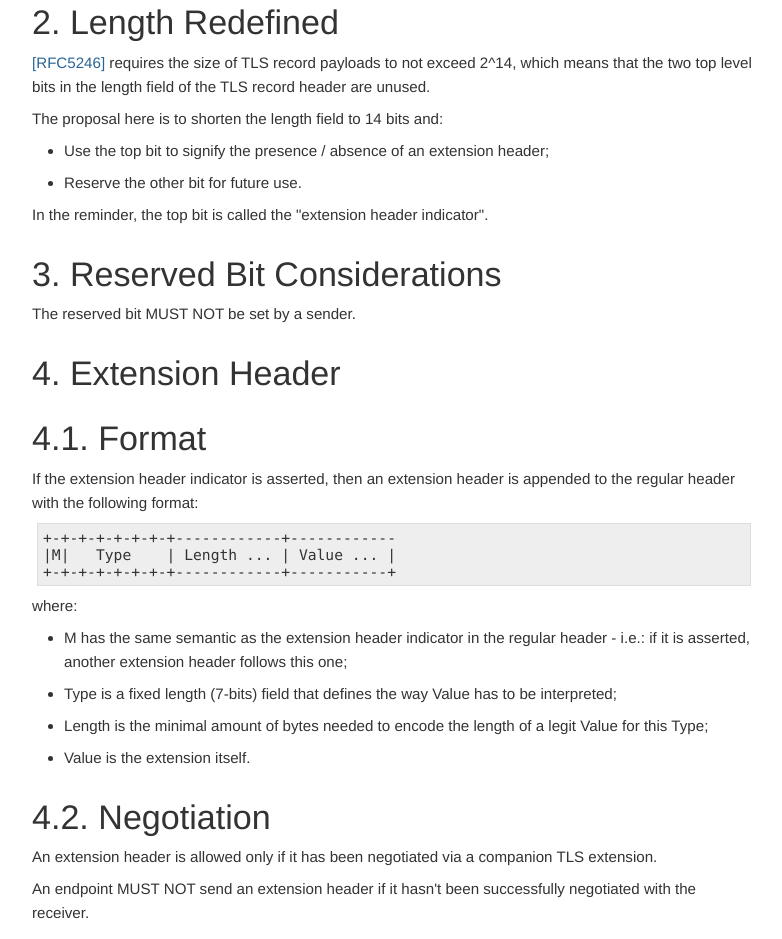
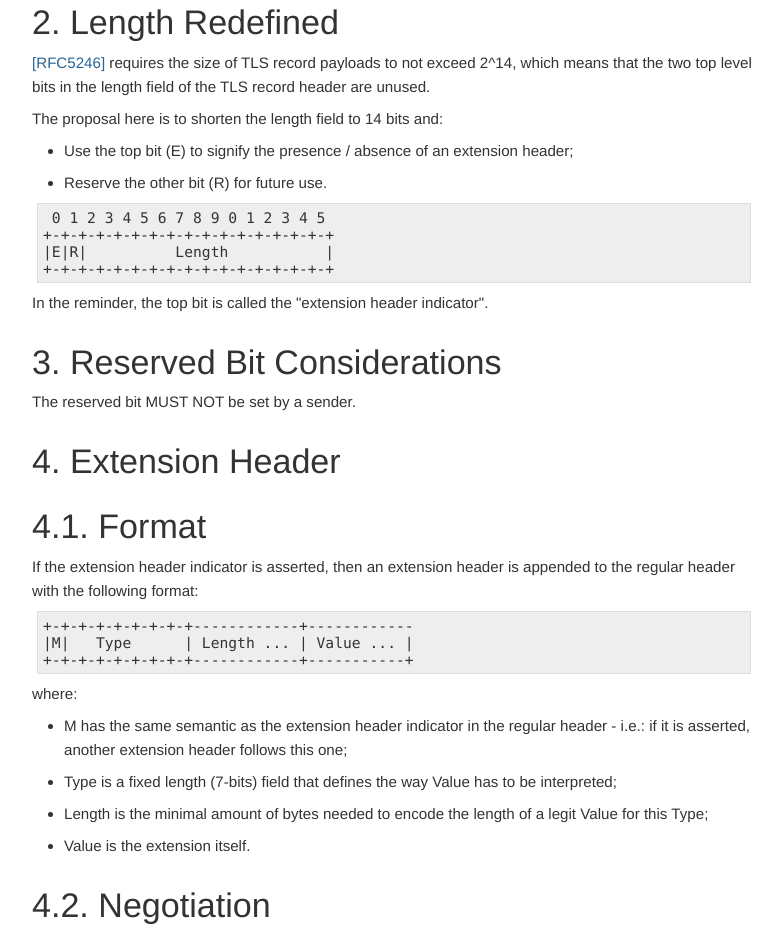
Before and after one commit to thomas-fossati/draft-tls-ext-header, a plain HTML site: page draft-fossati-tls-ext-header.html in a window 1280 px wide. Shown: the part 1178-2117 px from the top of the page, without its empty margins (71-853 px from the left). Drawn offline with Linux system fonts and the light colour scheme.

Commit message:
Script updating gh-pages from 6e50f89. [ci skip]

```diff
--- a/draft-fossati-tls-ext-header.html
+++ b/draft-fossati-tls-ext-header.html
@@ -395,9 +395,15 @@ address {
 <p/>
 
 <ul>
-  <li>Use the top bit to signify the presence / absence of an extension header;</li>
-  <li>Reserve the other bit for future use.</li>
+  <li>Use the top bit (E) to signify the presence / absence of an extension header;</li>
+  <li>Reserve the other bit (R) for future use.</li>
 </ul>
+<pre>
+ 0 1 2 3 4 5 6 7 8 9 0 1 2 3 4 5
++-+-+-+-+-+-+-+-+-+-+-+-+-+-+-+-+
+|E|R|          Length           |
++-+-+-+-+-+-+-+-+-+-+-+-+-+-+-+-+
+</pre>
 <p id="rfc.section.2.p.4">In the reminder, the top bit is called the "extension header indicator".</p>
 <h1 id="rfc.section.3"><a href="#rfc.section.3">3.</a> <a href="#reserved-bit-considerations" id="reserved-bit-considerations">Reserved Bit Considerations</a></h1>
 <p id="rfc.section.3.p.1">The reserved bit MUST NOT be set by a sender.</p>
@@ -405,9 +411,9 @@ address {
 <h1 id="rfc.section.4.1"><a href="#rfc.section.4.1">4.1.</a> <a href="#ext-header-format" id="ext-header-format">Format</a></h1>
 <p id="rfc.section.4.1.p.1">If the extension header indicator is asserted, then an extension header is appended to the regular header with the following format:</p>
 <pre>
-+-+-+-+-+-+-+-+------------+------------
-|M|   Type    | Length ... | Value ... |
-+-+-+-+-+-+-+-+------------+-----------+
++-+-+-+-+-+-+-+-+------------+------------
+|M|   Type      | Length ... | Value ... |
++-+-+-+-+-+-+-+-+------------+-----------+
 </pre>
 <p id="rfc.section.4.1.p.2">where:</p>
 <p/>
```
Also changed, not shown: draft-fossati-tls-ext-header.txt.
